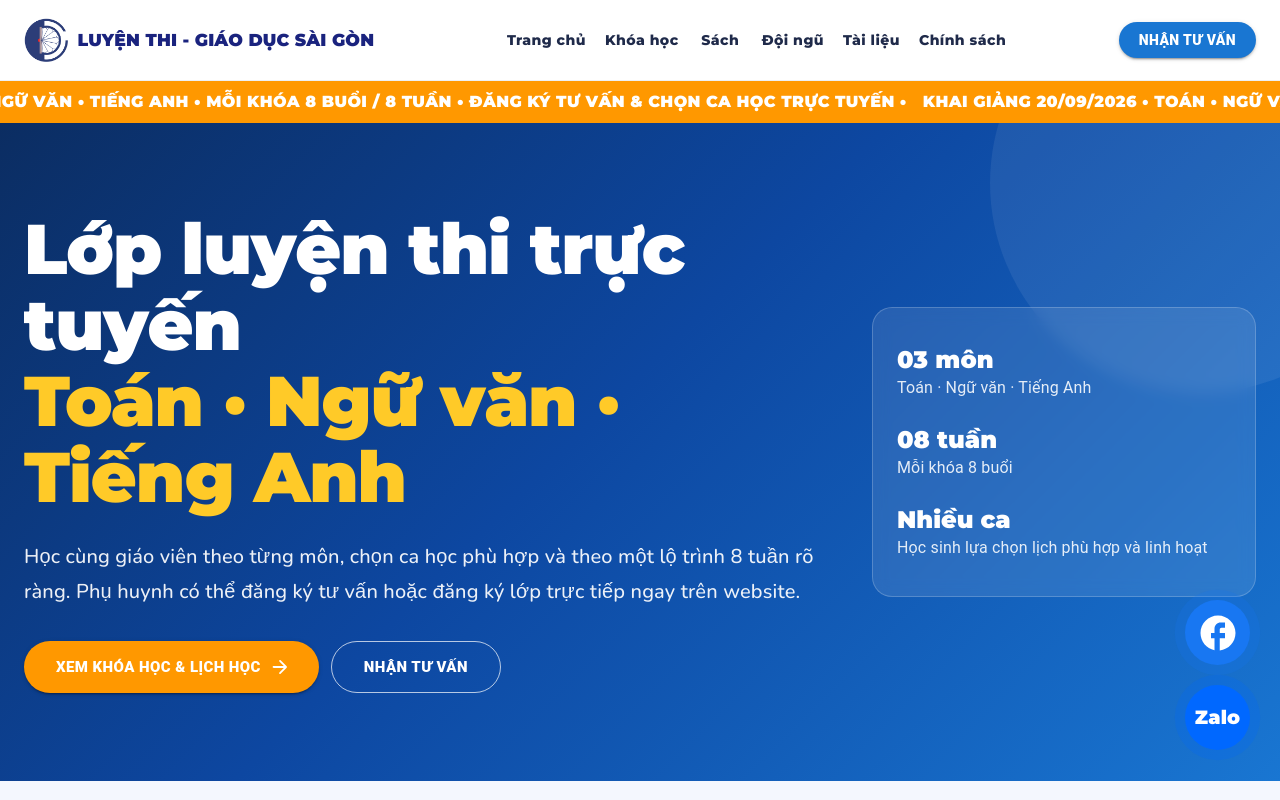
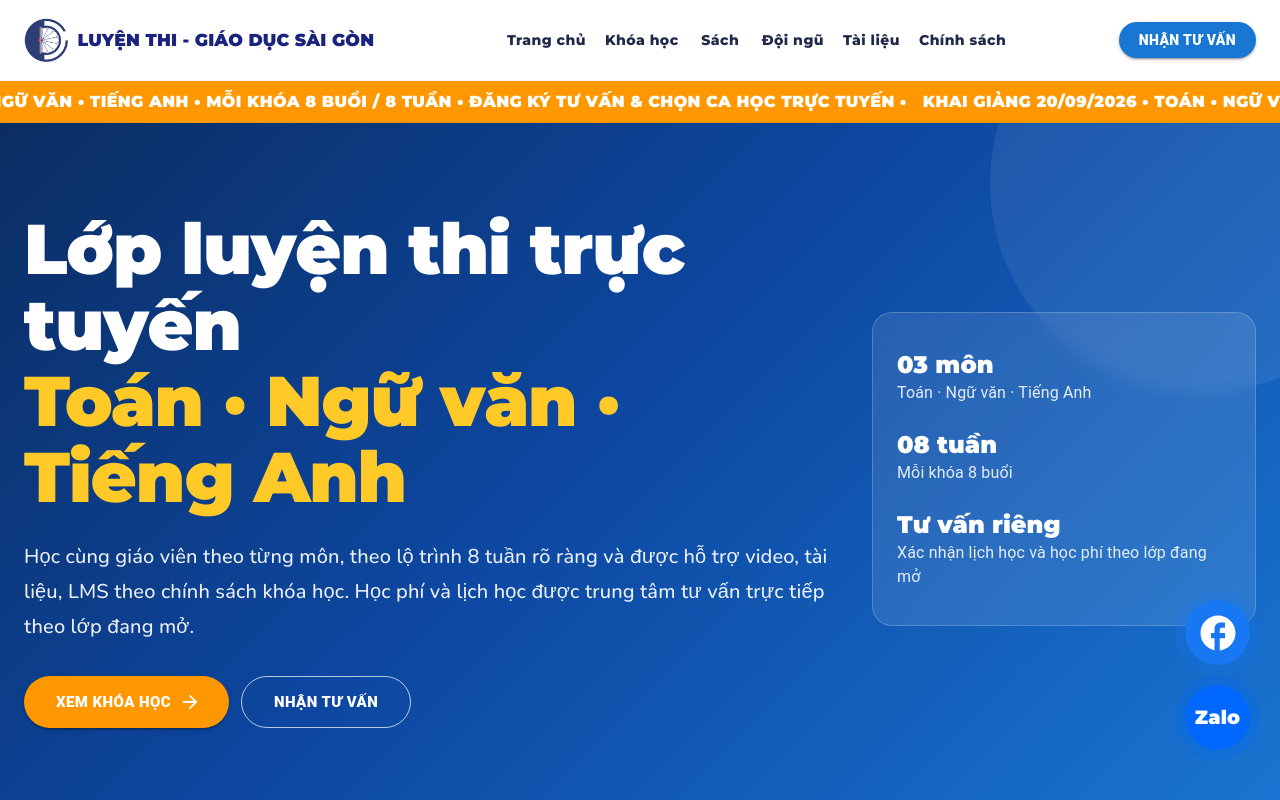
Before and after one commit to khanhu2805/luyen-thi-gdsg, a Next.js app: page / in a window 1280 px wide. Shown: the top 800 px of the page. Built offline with nearby package versions, Linux system fonts and the light colour scheme.

Commit message:
Remove public schedule references from hero

```diff
--- a/app/components/trang-chu/HeroSection.tsx
+++ b/app/components/trang-chu/HeroSection.tsx
@@ -3,16 +3,13 @@
 import {
   Box,
   Button,
-  Chip,
   Container,
   Grid,
   Stack,
   Typography,
 } from '@mui/material';
 import ArrowForwardRoundedIcon from '@mui/icons-material/ArrowForwardRounded';
-import CalendarMonthRoundedIcon from '@mui/icons-material/CalendarMonthRounded';
 import Link from 'next/link';
-import { ENROLLMENT_OPEN_DATE } from '../../data/enrollment';
 
 const fontHeader = "'Montserrat', sans-serif";
 const fontBody = "'Nunito', sans-serif";
@@ -39,19 +36,8 @@ export default function HeroSection() {
         }}
       />
       <Container maxWidth="xl" sx={{ py: { xs: 8, md: 11 }, position: 'relative', zIndex: 1 }}>
-        <Grid container spacing={5} sx={{ alignItems: "center" }}>
+        <Grid container spacing={5} sx={{ alignItems: 'center' }}>
           <Grid size={{ xs: 12, md: 8 }}>
-            {/* <Chip
-              icon={<CalendarMonthRoundedIcon />}
-              label={`KHAI GIẢNG ${ENROLLMENT_OPEN_DATE}`}
-              sx={{
-                bgcolor: 'rgba(255,255,255,.14)',
-                color: 'white',
-                border: '1px solid rgba(255,255,255,.25)',
-                fontWeight: 900,
-                mb: 2.5,
-              }}
-            /> */}
             <Typography
               variant="h1"
               sx={{
@@ -76,9 +62,9 @@ export default function HeroSection() {
                 opacity: 0.92,
               }}
             >
-              Học cùng giáo viên theo từng môn, chọn ca học phù hợp và theo một
-              lộ trình 8 tuần rõ ràng. Phụ huynh có thể đăng ký tư vấn hoặc đăng
-              ký lớp trực tiếp ngay trên website.
+              Học cùng giáo viên theo từng môn, theo lộ trình 8 tuần rõ ràng và
+              được hỗ trợ video, tài liệu, LMS theo chính sách khóa học. Học phí
+              và lịch học được trung tâm tư vấn trực tiếp theo lớp đang mở.
             </Typography>
 
             <Stack direction={{ xs: 'column', sm: 'row' }} spacing={1.5} sx={{ mt: 4 }}>
@@ -97,7 +83,7 @@ export default function HeroSection() {
                   '&:hover': { bgcolor: '#f57c00' },
                 }}
               >
-                Xem khóa học & lịch học
+                Xem khóa học
               </Button>
               <Button
                 component={Link}
@@ -135,7 +121,7 @@ export default function HeroSection() {
               {[
                 ['03 môn', 'Toán · Ngữ văn · Tiếng Anh'],
                 ['08 tuần', 'Mỗi khóa 8 buổi'],
-                ['Nhiều ca', 'Học sinh lựa chọn lịch phù hợp và linh hoạt'],
+                ['Tư vấn riêng', 'Xác nhận lịch học và học phí theo lớp đang mở'],
               ].map(([value, label]) => (
                 <Box key={value} sx={{ py: 1.5 }}>
                   <Typography variant="h5" sx={{ fontFamily: fontHeader, fontWeight: 900 }}>
```
